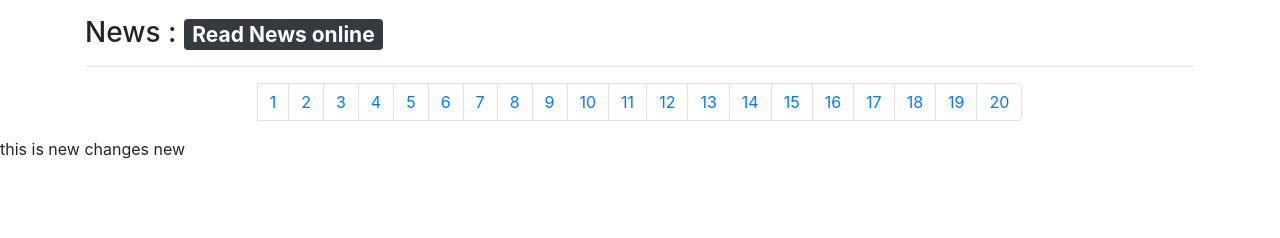
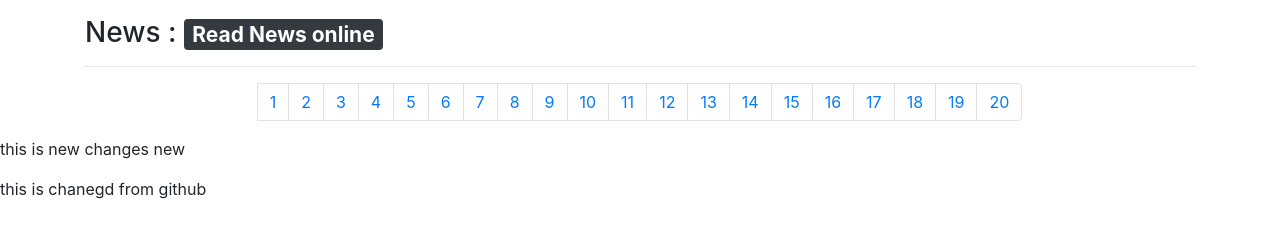
Before and after one commit to TPGowtham/News-App-using-Js, a plain HTML site: page index.html in a window 1280 px wide. Drawn offline with nearby package versions, Linux system fonts and the light colour scheme; no server answers.

Commit message:
Update index.html

```diff
--- a/index.html
+++ b/index.html
@@ -62,6 +62,7 @@
       </nav>
 
 <p>this is new changes  new</p>
+  <p>this is chanegd from github</p>
 </body>
 
 </html>
```
